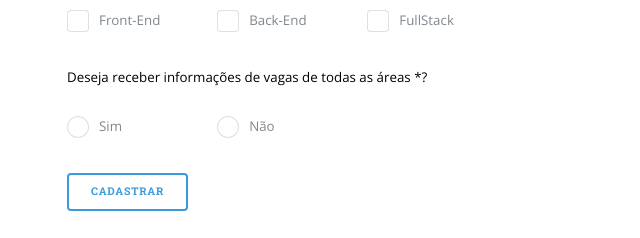
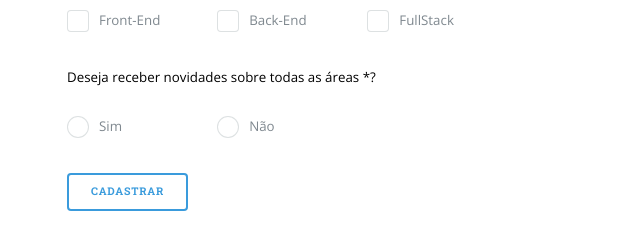
Before and after one commit to AWSProz/portfolio-for-devs, a plain HTML site: page newsletter.html in a window 1280 px wide. Shown: the part 689-927 px from the top of the page, 13-653 px from the left. Drawn offline with nearby package versions, Linux system fonts and the light colour scheme.

Commit message:
atualização 02-10

```diff
--- a/newsletter.html
+++ b/newsletter.html
@@ -76,7 +76,7 @@
                 <label for="fullstack">FullStack</label>
                 <br>
                 <br>
-                <p>Deseja receber informações de vagas de todas as áreas *?</p>
+                <p>Deseja receber novidades sobre todas as áreas *?</p>
                 <input type="radio" name="informacao" id="sim">
                 <label for="sim">Sim</label>
                 <input type="radio" name="informacao" id="nao">
```
